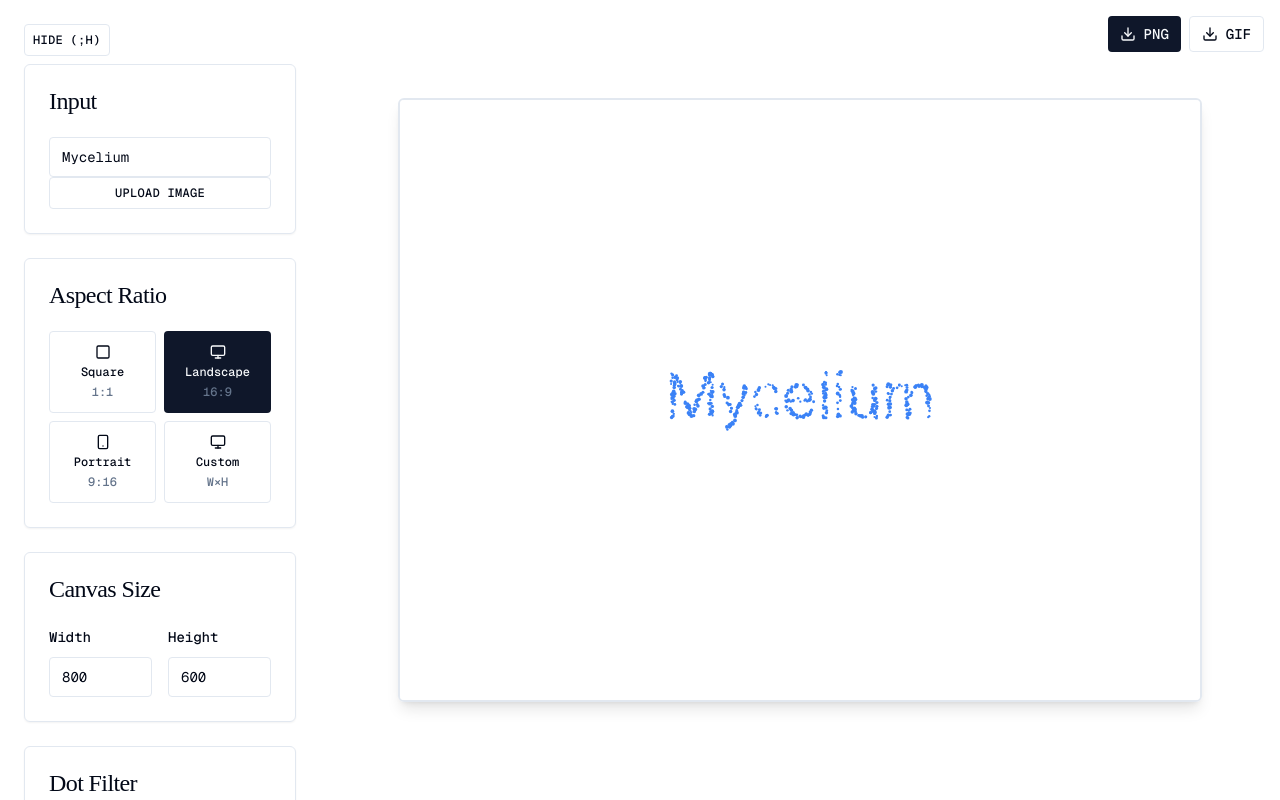
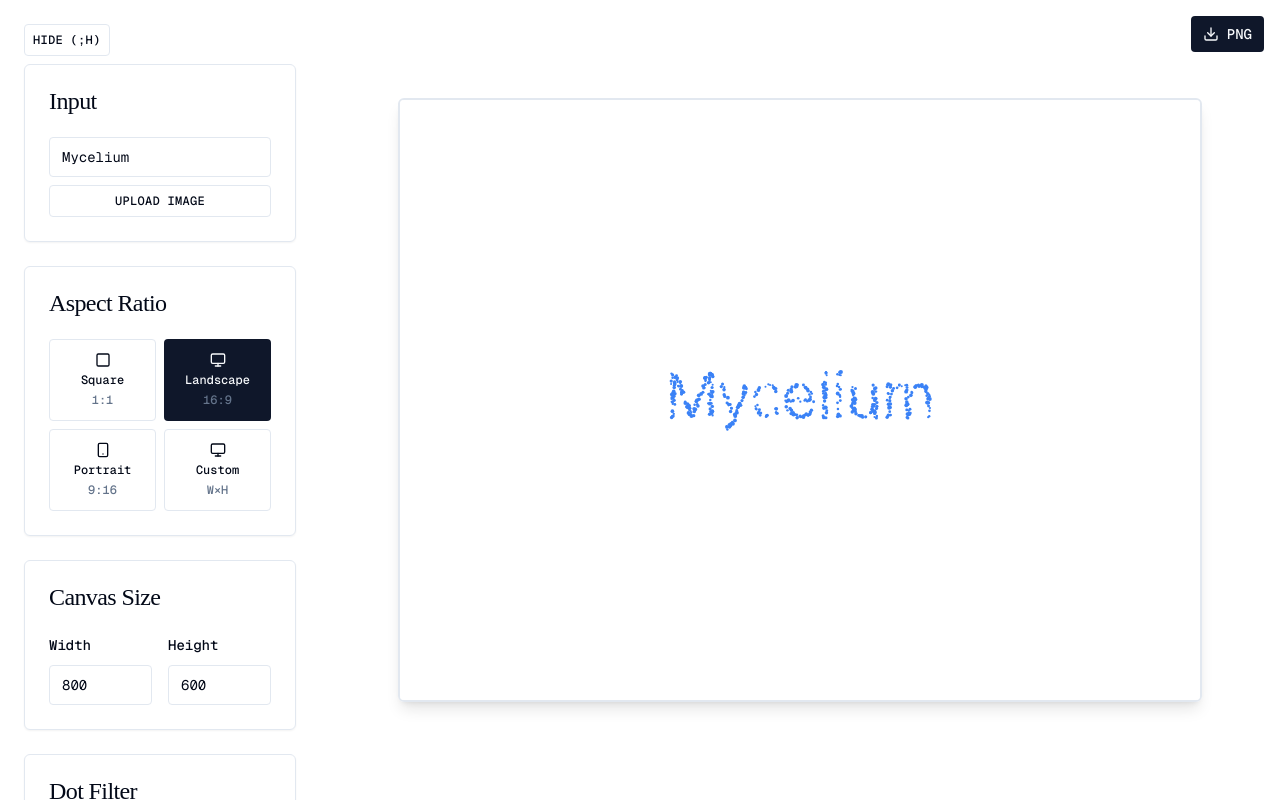
Before and after one commit to chrisks03/Next_Test, a Next.js app: page / in a window 1280 px wide. Built offline with nearby package versions, Linux system fonts and the light colour scheme.

Commit message:
UI Updates

```diff
--- a/src/app/page.tsx
+++ b/src/app/page.tsx
@@ -178,15 +178,7 @@ export default function Home() {
           <CardHeader>
             <CardTitle className="font-medium">Input</CardTitle>
           </CardHeader>
-          <CardContent className="space-y-6">
-            <Input
-              id="text-input"
-              type="text"
-              value={textInput}
-              onChange={(e) => setTextInput(e.target.value)}
-              placeholder="Enter text..."
-              className="w-full focus:outline-none focus:ring-0 focus:ring-offset-0 focus-visible:ring-0 focus-visible:ring-offset-0"
-            />
+          <CardContent>
             <input id="image-upload" className="hidden" type="file" accept="image/*" onChange={(e) => {
               const file = e.target.files?.[0]
               if (!file) return
@@ -197,13 +189,21 @@ export default function Home() {
               }
               img.src = url
             }} />
-            <Label htmlFor="image-upload" className="w-full">
+            <Input
+              id="text-input"
+              type="text"
+              value={textInput}
+              onChange={(e) => setTextInput(e.target.value)}
+              placeholder="Enter text..."
+              className="w-full mb-2 focus:outline-none focus:ring-0 focus:ring-offset-0 focus-visible:ring-0 focus-visible:ring-offset-0"
+            />
+            <Label htmlFor="image-upload" className="w-full block">
               <Button type="button" variant="outline" size="sm" className="w-full uppercase tracking-wide text-xs h-8 px-2 py-1">
                 Upload Image
               </Button>
             </Label>
             {uploadedImage && (
-              <div className="flex items-center justify-between">
+              <div className="flex items-center justify-between mt-4">
                 <div className="text-xs text-muted-foreground truncate max-w-[200px]">Image loaded</div>
                 <Button size="icon" variant="ghost" onClick={() => setUploadedImage(null)} aria-label="Clear image">
                   <X className="w-4 h-4" />
@@ -419,9 +419,7 @@ export default function Home() {
         <Button size="sm" variant="default" onClick={handleExportPNG}>
           <Download className="w-4 h-4 mr-2" /> PNG
         </Button>
-        <Button size="sm" variant="outline" onClick={handleExportGIF}>
-          <Download className="w-4 h-4 mr-2" /> GIF
-        </Button>
+        {/* GIF export hidden per request */}
       </div>
 
     </div>
```
